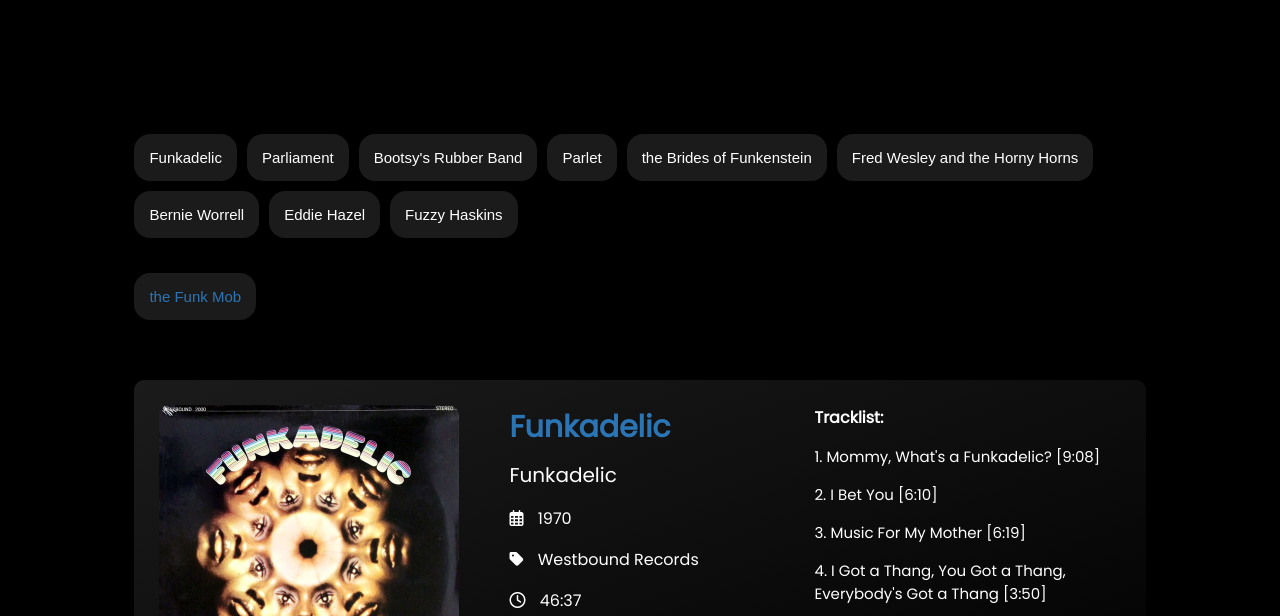
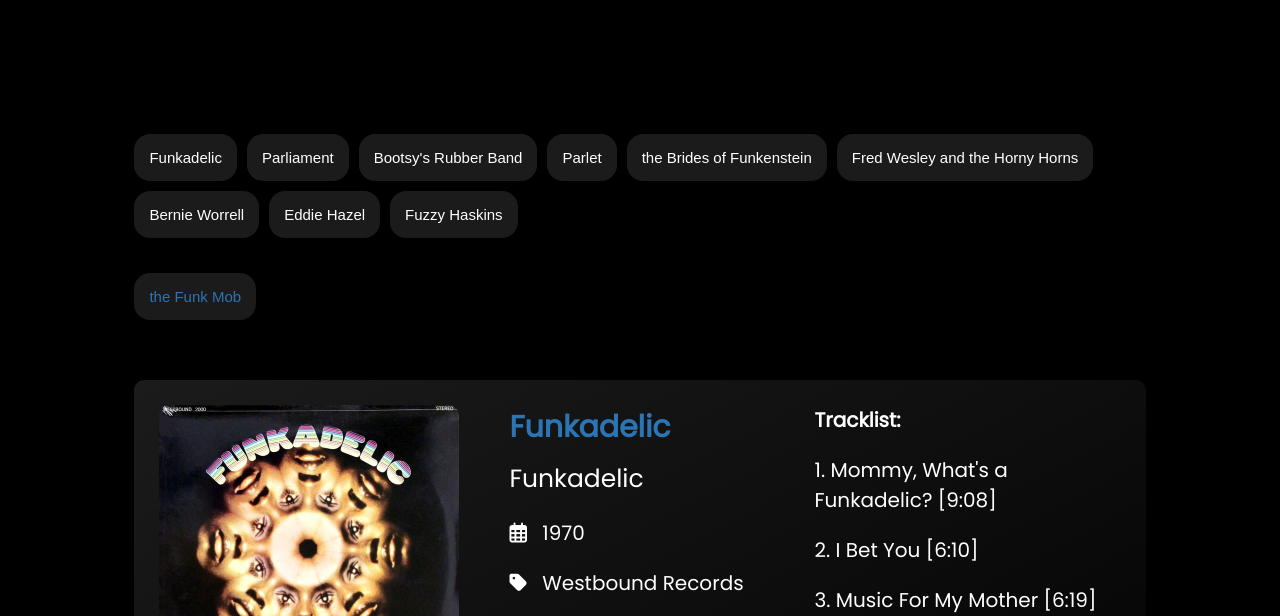
Before and after one commit to peterdahlen/P-Funk, a plain HTML site: page index.html in a window 1280 px wide. Shown: the part 301-917 px from the top of the page. Drawn offline with nearby package versions, Linux system fonts and the light colour scheme.

Commit message:
Add files via upload

```diff
--- a/index.html
+++ b/index.html
@@ -53,7 +53,7 @@
                         "album": "Funkadelic",
                         "year": "1970",
                         "label": "Westbound Records",
-                        "image": "/img/funkadelic/funkadelic.jpeg",
+                        "image": "img/funkadelic/funkadelic.jpeg",
                         "length": "46:37",
                         "tracklist": [
                             {
--- a/styles.css
+++ b/styles.css
@@ -34,7 +34,6 @@ body {
     background-color: black;
     color: white;
     font-family: var(--poppins);
-    font-size: medium;
 }
 
 a {
@@ -141,8 +140,12 @@ h2 {
 }
 
 .album {
+    font-size: 25px;
+    margin: 10px 0;
+}
+
+.year, .label, .time, .spotify {
     font-size: 20px;
-    margin: 10px 0;
 }
 
 .spotify-header {
@@ -162,8 +165,12 @@ h2 {
     font-weight: bold;
 }
 
+.tracklist {
+    font-size: 20px;
+}
+
 .track {
-    font-size: 15px;
+    font-size: 20px;
 }
 
 
@@ -238,7 +245,7 @@ i span {
     }
 
     .tracklist {
-        max-width: 500px;
+        max-width: 700px;
     }
 
 }
```
